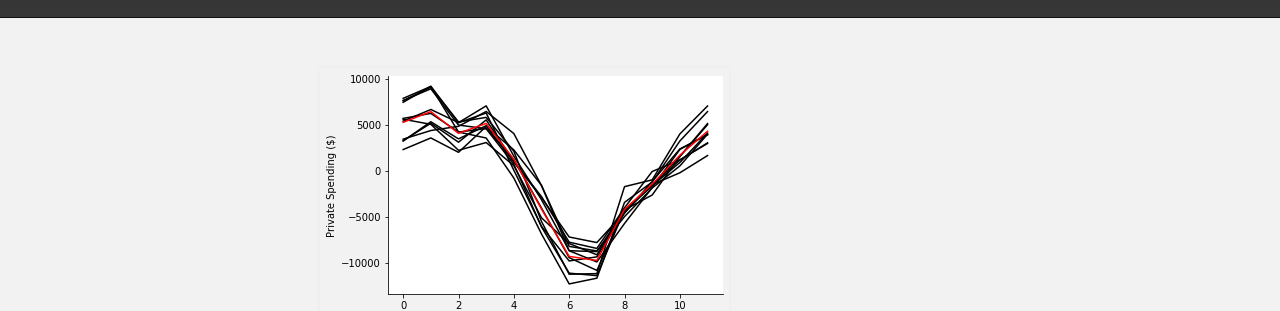
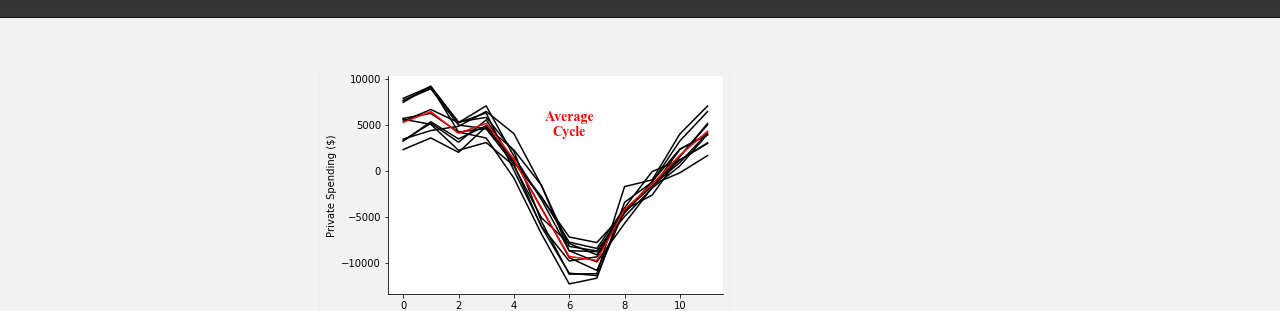
Before and after one commit to cav24/cav24.github.io, a Jekyll site: the page built from timeseries/index.md, in a window 1280 px wide. Shown: the part 156-467 px from the top of the page. Built offline with Jekyll 4.4.1, drawn with Linux system fonts in a browser that asks for light colours; our own code applies the rules of GitHub Pages for plain Markdown files; the repository's description, which GitHub fills in, is left out.

Commit message:
Update index.md

```diff
--- a/timeseries/index.md
+++ b/timeseries/index.md
@@ -3,7 +3,7 @@ title: Time Series Decomposition
 description: Course Content
 ---
 
-![Average Cycle Plot](avgtsplot.png)
+![Average Cycle Plot](avgtsplot2.png)
 
 Here is a Time Series Decomposition I use in my CTBA course:
 
```
